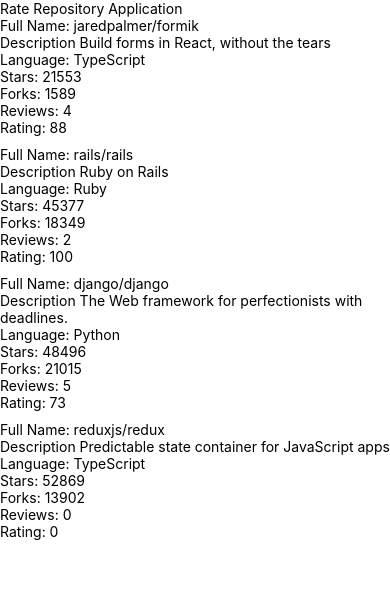
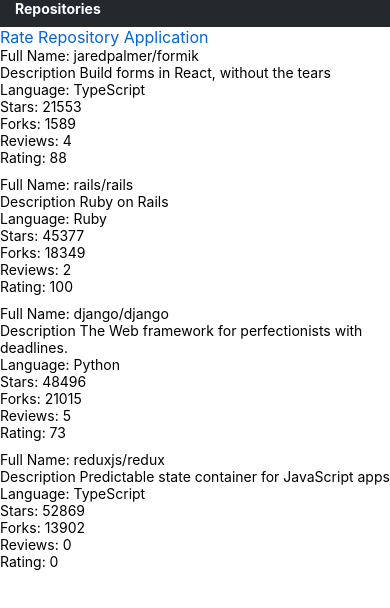
Before and after one commit to InstaFall/fsoSubmitPart10Part2, a React Native app in the folder rate-repository-app/: screen / in a window 390 px wide. Shown: the top 608 px of the page. Built offline with nearby package versions, Linux system fonts and the light colour scheme.

Commit message:
Commit exercise 10.4

```diff
--- /dev/null
+++ b/rate-repository-app/src/components/AppBar.jsx
@@ -0,0 +1,30 @@
+import React from 'react';
+import { View, StyleSheet, Pressable } from 'react-native';
+import Constants from 'expo-constants';
+import Text from './Text';
+import theme from '../theme';
+
+const styles = StyleSheet.create({
+  container: {
+    paddingTop: Constants.statusBarHeight,
+    paddingBottom: 10,
+    paddingHorizontal: 15,
+    backgroundColor: theme.colors.appBar,
+  },
+  tabText: {
+    color: "#fff",
+  },
+});
+
+const AppBar = () => {
+  return (
+    <View style={styles.container}>
+      <Pressable style={styles.tab} onPress={() => {}}>
+        <Text style={styles.tabText} fontWeight="bold" >Repositories</Text>
+      </Pressable>
+      {/* Add more tabs as needed */}
+    </View>
+  );
+};
+
+export default AppBar;
--- a/rate-repository-app/src/components/Main.jsx
+++ b/rate-repository-app/src/components/Main.jsx
@@ -1,10 +1,10 @@
-import Constants from 'expo-constants';
-import { Text, StyleSheet, View } from 'react-native';
+import { StyleSheet, View } from 'react-native';
 import RepositoryList from './RepositoryList';
+import Text from './Text';
+import AppBar from './AppBar';
 
 const styles = StyleSheet.create({
   container: {
-    marginTop: Constants.statusBarHeight,
     flexGrow: 1,
     flexShrink: 1,
   },
@@ -13,7 +13,8 @@ const styles = StyleSheet.create({
 const Main = () => {
   return (
     <View style={styles.container}>
-      <Text>Rate Repository Application</Text>
+      <AppBar />
+      <Text color="primary" fontSize="subheading" >Rate Repository Application</Text>
       <RepositoryList />
     </View>
   );
--- a/rate-repository-app/src/components/RepositoryItem.jsx
+++ b/rate-repository-app/src/components/RepositoryItem.jsx
@@ -1,7 +1,6 @@
 import { View, Text } from "react-native";
 
 const RepositoryItem = ({ repository }) => {
-    console.log("Repo: ", repository)
     const {
       fullName,
       description,
--- /dev/null
+++ b/rate-repository-app/src/components/Text.jsx
@@ -0,0 +1,39 @@
+import { Text as NativeText, StyleSheet } from 'react-native';
+
+import theme from '../theme';
+
+const styles = StyleSheet.create({
+  text: {
+    color: theme.colors.textPrimary,
+    fontSize: theme.fontSizes.body,
+    fontFamily: theme.fonts.main,
+    fontWeight: theme.fontWeights.normal,
+  },
+  colorTextSecondary: {
+    color: theme.colors.textSecondary,
+  },
+  colorPrimary: {
+    color: theme.colors.primary,
+  },
+  fontSizeSubheading: {
+    fontSize: theme.fontSizes.subheading,
+  },
+  fontWeightBold: {
+    fontWeight: theme.fontWeights.bold,
+  },
+});
+
+const Text = ({ color, fontSize, fontWeight, style, ...props }) => {
+  const textStyle = [
+    styles.text,
+    color === 'textSecondary' && styles.colorTextSecondary,
+    color === 'primary' && styles.colorPrimary,
+    fontSize === 'subheading' && styles.fontSizeSubheading,
+    fontWeight === 'bold' && styles.fontWeightBold,
+    style,
+  ];
+
+  return <NativeText style={textStyle} {...props} />;
+};
+
+export default Text;
--- /dev/null
+++ b/rate-repository-app/src/theme.js
@@ -0,0 +1,21 @@
+const theme = {
+  colors: {
+    textPrimary: "#24292e",
+    textSecondary: "#586069",
+    primary: "#0366d6",
+    appBar: "#24292e",
+  },
+  fontSizes: {
+    body: 14,
+    subheading: 16,
+  },
+  fonts: {
+    main: "System",
+  },
+  fontWeights: {
+    normal: "400",
+    bold: "700",
+  },
+};
+
+export default theme;
```
